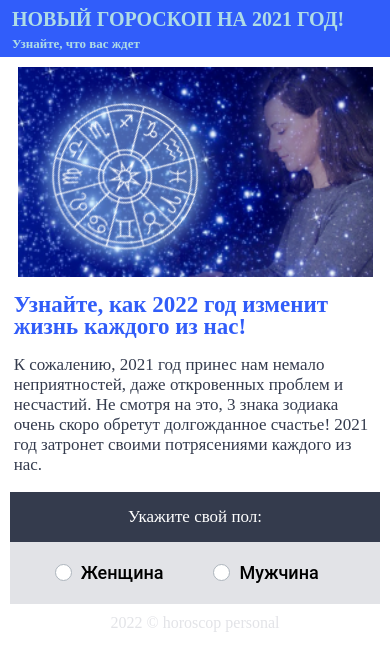
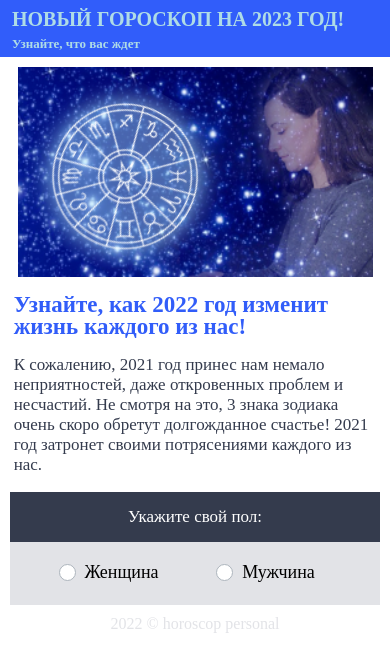
Before and after one commit to zarka07/test-task-april, a Vue app: page / in a window 390 px wide. Shown: the top 672 px of the page. Built offline with nearby package versions, Linux system fonts and the light colour scheme.

Commit message:
fix button and header

```diff
--- a/src/components/Bar.vue
+++ b/src/components/Bar.vue
@@ -3,7 +3,7 @@
     <div class="Progress" >
         <div class="bar"
             :style = "{background:barColor, width:barPercent+'%', height: barHeight+'px'}">
-            <div class="percent" :barProgress="barProgress"> <b>{{barProgress}}</b></div>
+            <div class="percent"> <b>{{barProgress}}</b></div>
         </div>
     </div>
   </div>
@@ -23,7 +23,7 @@ export default {
         background-color: #F3F4F8;
         margin-top:3vh;
         margin-bottom:5vh;
-        box-shadow: inset 0px 4px 2px rgba(0, 0, 0, 0.1);
+        box-shadow: inset 0 4px 2px rgba(0, 0, 0, 0.1);
     }
 
     .bar {
--- a/src/components/Header.vue
+++ b/src/components/Header.vue
@@ -1,13 +1,11 @@
 <template>
     <div class="header">
-        <div class="container">
             <div class="subHeader">
-                НОВЫЙ ГОРОСКОП НА 2021 ГОД!
+                НОВЫЙ ГОРОСКОП НА 2023 ГОД!
             </div>
             <p class="subheader">
                 Узнайте, что вас ждет
             </p>
-        </div>
     </div>
 </template>
 
@@ -22,20 +20,20 @@ export default {
 
 <style scoped>
     @media only screen and (max-width: 412px) {
-        .container{
-            align-items:baseline;
+        .header{
+            justify-content: flex-end;
+            align-items:flex-start;
+        }
+        .subHeader{
+            margin-left:12px;
         }
     }
 
     @media only screen and (min-width: 415px) {
-        .container{
+        .header{
+            justify-content: center;
             align-items:center;
         }
-    }
-
-    .container{
-        display: flex;
-        flex-direction: column;
     }
 
     .header{
@@ -44,6 +42,8 @@ export default {
         font-weight: 700;
         height: auto;
         width: 100%;
+        display: flex;
+        flex-direction: column;
     }
 
     .subHeader{
@@ -51,7 +51,6 @@ export default {
         font-weight: 700;
         font-size: 20px;
         color: #AFDCE6;
-        margin-left:12px;
     }
 
     .subheader{
--- a/src/components/Question.vue
+++ b/src/components/Question.vue
@@ -1,6 +1,6 @@
 
 <template>
-    <div style="width:100%">
+    <div>
         <form class="form">
             <div class="formTitle"
                 :title="questions.description.title">
@@ -191,7 +191,6 @@ export default {
         text-align: center;
         color: #D0060E;
         background-color: #FFD8CF;
-        font-family: 'Roboto';
         font-weight: 300;
     }
 
@@ -207,7 +206,7 @@ export default {
     .formTitle{
         background-color: rgb(52, 59, 77);
         color: white;
-        font-weight: 500 Medium;
+        font-weight: 500;
         padding: 15px;
         font-size: 17px;
         text-align: center;
@@ -217,7 +216,6 @@ export default {
         font-size: 14px;
         padding:20px;
         background-color:rgba(225, 226, 230, 0.954);
-        font-family: 'Roboto';
         font-weight: 400;
     }
 
@@ -232,7 +230,7 @@ export default {
         background-color:#315DFA;
         border:0;
         height: 45px;
-        width:50vw;
+        width:100%;
     }
 
     .custom-picker{
@@ -258,7 +256,6 @@ export default {
     display: inline-flex;
     align-items:center;
     user-select: none;
-    font-family: 'Roboto';
     font-weight: 500;
     font-size: 18px;
   }
@@ -291,8 +288,7 @@ export default {
 
   .custom-checkbox:checked+label{
       color:rgb(49, 93, 250);
-      font-weight: 700 bold;
-      font-family: 'Roboto';
+      font-weight: 700;
       font-style: normal;
   }
 
@@ -303,7 +299,6 @@ export default {
 
   .zodiac-description{
       margin-top: 0;
-      font-family: 'Roboto';
       font-size: 12px;
       font-weight: 400;
   }
--- a/src/views/GetData.vue
+++ b/src/views/GetData.vue
@@ -109,7 +109,7 @@ export default {
         font-size: 18px;
         line-height: 22px;
         color: #315DF9;
-        margin:2vh 1vw 2vh .6vw;
+        margin:7px;
   }
 
   .year{
--- a/src/views/Main.vue
+++ b/src/views/Main.vue
@@ -238,8 +238,5 @@ export default {
         font-weight: 400;
         font-size: 17px;
         color: #343B4D;
-
     }
-
-
 </style>
```
